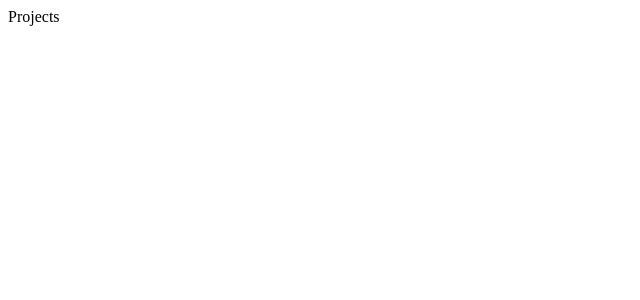
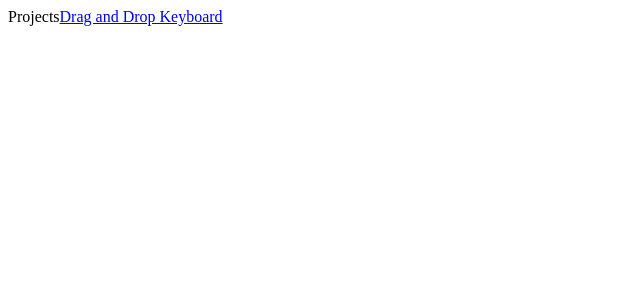
Before and after one commit to goldins/goldins, a Next.js app: page /projects in a window 1280 px wide. Shown: the top 300 px of the page, without its empty margins (0-640 px from the left). Built offline with nearby package versions, Linux system fonts and the light colour scheme.

Commit message:
more eslint fixes and dir rename

```diff
--- a/next.config.js
+++ b/next.config.js
@@ -1,4 +1,4 @@
-import mdx from '@next/mdx';
+const mdx = require('@next/mdx');
 
 const withMDX = mdx({
   extension: /\.(md|mdx)$/
--- a/pages/projects/index.tsx
+++ b/pages/projects/index.tsx
@@ -1 +1,8 @@
-export default () => (<div>Projects</div>)
+import * as React from 'react';
+
+export default () => (
+  <div>
+    Projects
+    <a href="./bad-keyboard">Drag and Drop Keyboard</a>
+  </div>
+);
```
Also changed, not shown: .eslintrc.json, pages/blog/content/2020-05-30-01-picking-starter-kit.mdx (renamed from pages/blog/pages/2020-05-30-01-picking-starter-kit.mdx), pages/blog/content/2020-05-30-02-configuring-starter-kit.mdx (renamed from pages/blog/pages/2020-05-30-02-configuring-starter-kit.mdx), pages/blog/content/outline.mdx (renamed from pages/blog/pages/outline.mdx).
